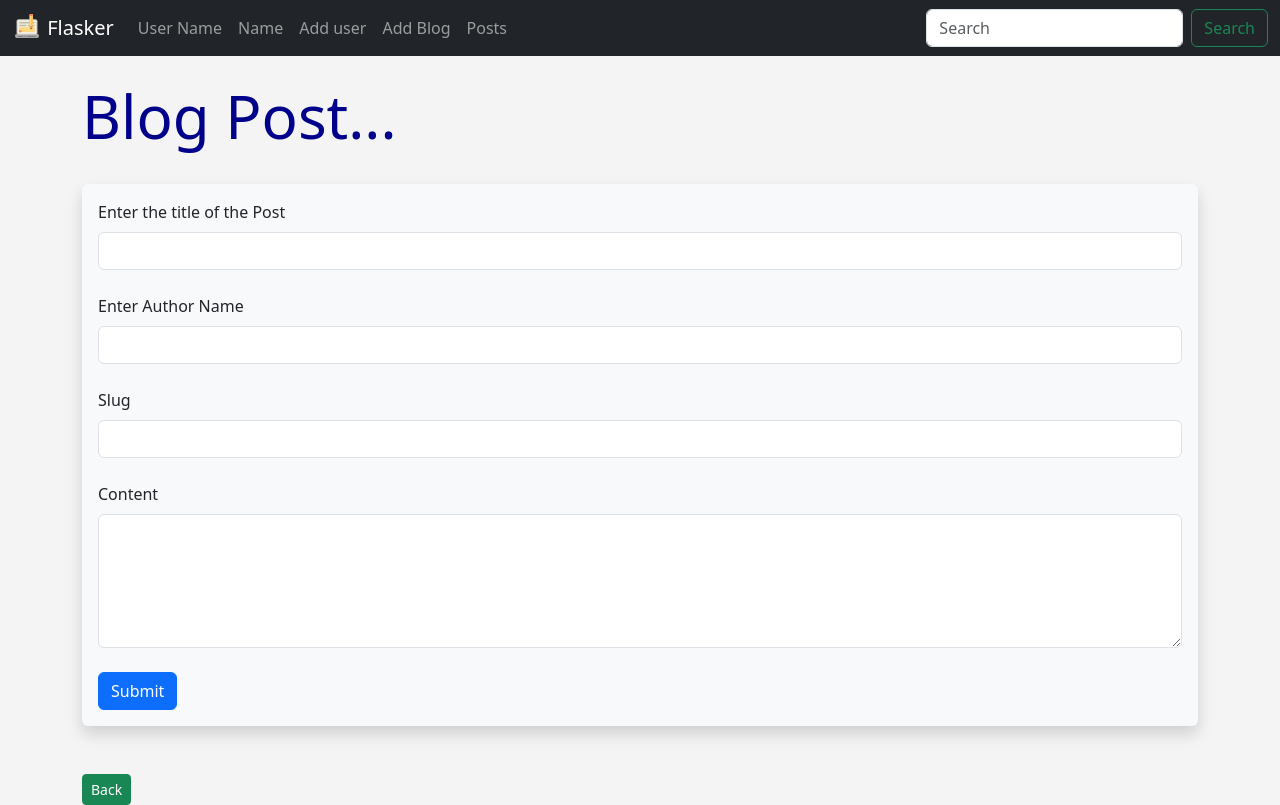
After one commit to akshayverma88746/flasker, a Flask app: template templates/edit_post.html in a window 1280 px wide. The commit adds this page. Run offline with Flask 2, Linux system fonts and the light colour scheme; the template is opened without the code that fills it: values that come from a table or form of the project are taken from there, others are empty; parts of the project's set-up code (start-up, migrations or seed data) failed here and were passed over.

```diff
--- a/hello.py
+++ b/hello.py
@@ -1,4 +1,4 @@
-from flask import Flask, render_template, flash, request # flash for flashing messages
+from flask import Flask, render_template, flash, request, redirect, url_for# flash for flashing messages
 from flask_wtf import FlaskForm
 from wtforms import StringField, SubmitField, PasswordField, BooleanField, ValidationError
 from wtforms.validators import DataRequired, email_validator, EqualTo, Length
@@ -260,3 +260,39 @@ def posts():
 def post(id):
     post = Post.query.get_or_404(id)
     return render_template('post.html', post=post)
+
+
+@app.route('/posts/edit/<int:id>', methods=['GET', 'POST'])
+def edit_post(id):
+    post = Post.query.get_or_404(id)
+    form = PostForm()
+    if form.validate_on_submit():
+        post.title = form.title.data
+        post.author = form.author.data
+        post.slug = form.slug.data
+        post.content = form.content.data
+        # Add to database
+        db.session.add(post)
+        db.session.commit()
+        flash("Post updated successfully")
+        return redirect(url_for('post', id=post.id))
+    form.title.data=post.title
+    form.author.data=post.author
+    form.slug.data=post.slug
+    form.content.data=post.content
+    return render_template('edit_post.html', form=form)
+
+
+@app.route('/post/delete/<int:id>')
+def delete_post(id):
+    post_to_delete = Post.query.get_or_404(id)
+    try:
+        db.session.delete(post_to_delete)
+        db.session.commit()
+        flash("Post Deleted Successfully !!")
+        posts = Post.query.order_by(Post.date_posted)
+        return render_template("posts.html", posts=posts)
+    except:
+        flash("There was a problem deleting the Post.... Try again")
+        posts = Post.query.order_by(Post.date_posted)
+        return render_template("posts.html", posts=posts)
--- /dev/null
+++ b/templates/edit_post.html
@@ -0,0 +1,32 @@
+{%extends 'base.html'%}
+{% block content %}
+    {%for messages in get_flashed_messages()%}
+        <div class="alert alert-warning alert-dismissible fade show" role="alert">
+            {{ messages }}
+            <button type="button" class="btn-close" data-bs-dismiss="alert" aria-label="Close"></button>
+        </div>
+
+    {%endfor%}
+    <h1>Blog Post...</h1>
+    <br/>
+    <div class="shadow p-3 mb-5 bg-body-tertiary rounded">
+        <form method="POST">
+            {{ form.hidden_tag() }}
+            {{ form.title.label(class="form-label") }}
+            {{ form.title(class="form-control") }}
+            </br>
+            {{ form.author.label(class="form-label") }}
+            {{ form.author(class="form-control") }}
+            </br>
+            {{ form.slug.label(class="form-label") }}
+            {{ form.slug(class="form-control") }}
+            </br>
+            {{ form.content.label(class="form-label") }}
+            {{ form.content(class="form-control", rows= "5") }}
+            </br>
+            {{ form.submit(class="btn btn-primary") }}
+
+        </form>
+    </div>
+    <a href="{{url_for('posts')}}" class="btn btn-success btn-sm">Back</a>
+{%endblock%}
--- a/templates/post.html
+++ b/templates/post.html
@@ -17,5 +17,7 @@
         {{post.content}}<br/>
         <br/><br/>
     </div>
+    <a href="{{url_for('edit_post',id=post.id)}}" class="btn btn-success btn-sm">Back</a>
+    <a href="{{url_for('delete_post',id=post.id)}}" class="btn btn-danger btn-sm">Delete</a>
     <a href="{{url_for('posts')}}" class="btn btn-success btn-sm">Back</a>
 {%endblock%}
--- a/templates/posts.html
+++ b/templates/posts.html
@@ -17,6 +17,8 @@
         <br/>
         {{post.content}}<br/><br/>
         <a href="{{url_for('post', id=post.id)}}" class="btn btn-success btn-sm">View Post</a>
+        <a href="{{url_for('edit_post', id=post.id)}}" class="btn btn-success btn-sm">Edit</a>
+        <a href="{{url_for('delete_post',id=post.id)}}" class="btn btn-danger btn-sm">Delete</a>
         <br/><br/>
     </div>
     {%endfor%}
```
